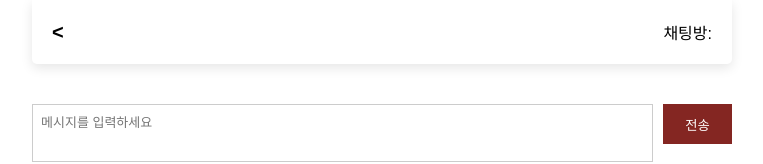
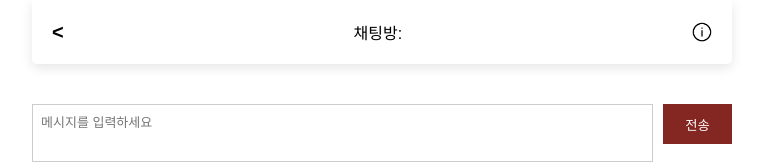
Before and after one commit to raehyeonn/vroom, a React (Create React App) app in the folder frontend/: page /chats/1 in a window 1280 px wide. Shown: the top 164 px of the page, without its empty margins (258-1021 px from the left). Built offline with nearby package versions, Linux system fonts and the light colour scheme.

Commit message:
feat: 채팅방 내 아이콘 클릭 시 방 정보 표시

```diff
--- a/frontend/src/ChatRoom.js
+++ b/frontend/src/ChatRoom.js
@@ -86,7 +86,8 @@ const ChatRoom = () => {
                 const response = await fetch(`http://localhost:8080/api/chat-rooms/${chatRoomId}`, {
                     headers: {
                         'Authorization': `Bearer ${token}`
-                    }
+                    },
+                    credentials: 'include'
                 });
 
                 if (!response.ok) {
@@ -153,9 +154,12 @@ const ChatRoom = () => {
 
     return (
         <div className={styles.chatContainer}>
+
             <header className={styles.chatRoomHeader}>
                 <a href="/">&lt;</a>
                 <span className={styles.chatRoomName}>채팅방: {chatRoomName}</span>
+                <img className={styles.infoImg} alt="안내표" src="/info_Icon.png"
+                     onClick={() => alert(`채팅방 이름: ${chatRoomName}`)}></img>
             </header>
 
             <div className={styles.chatBox}>
@@ -167,11 +171,15 @@ const ChatRoom = () => {
 
                     return (
                         <div key={idx} className={styles.messageWrapper}>
-                            {!isMine && (<span className={styles.senderNickname}>{msg.senderNickname}</span>)}
-                            <div className={`${styles.chatMessage} ${isMine ? styles.mine : styles.others}`}>
+                            {!isMine && (<span
+                                className={styles.senderNickname}>{msg.senderNickname}</span>)}
+                            <div className={`${styles.chatMessage} ${isMine
+                                ? styles.mine : styles.others}`}>
                                 {msg.content}
                             </div>
-                            <span className={`${styles.sendTime} ${isMine ? styles.mine : styles.others}`}>{time}</span>
+                            <span className={`${styles.sendTime} ${isMine
+                                ? styles.mine
+                                : styles.others}`}>{time}</span>
                         </div>
                     );
                 })}
--- a/frontend/src/ChatRoom.module.css
+++ b/frontend/src/ChatRoom.module.css
@@ -30,6 +30,12 @@
 
 .chatRoomName {
 
+}
+
+.infoImg {
+    width: 20px;
+    height: 20px;
+    cursor: pointer;
 }
 
 .chatBox {
```
Also changed, not shown: frontend/public/info_Icon.png (added).
